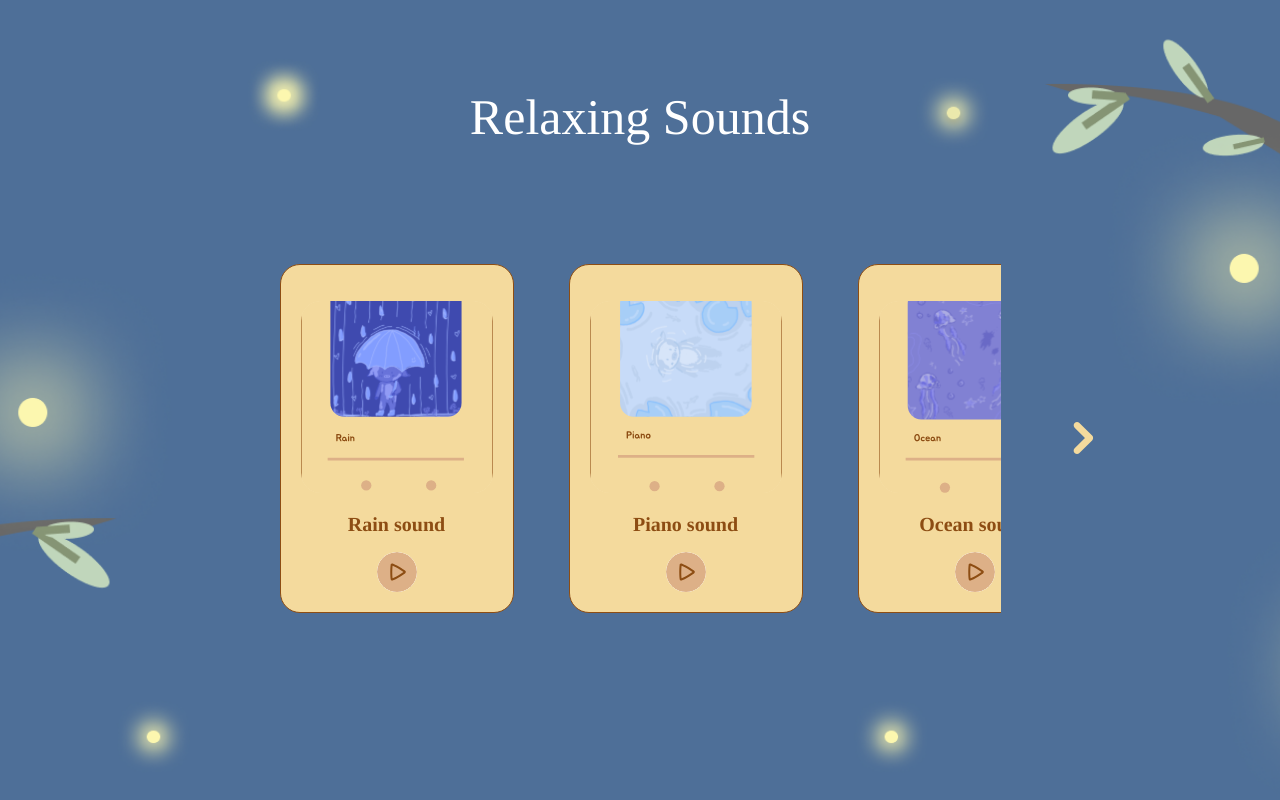
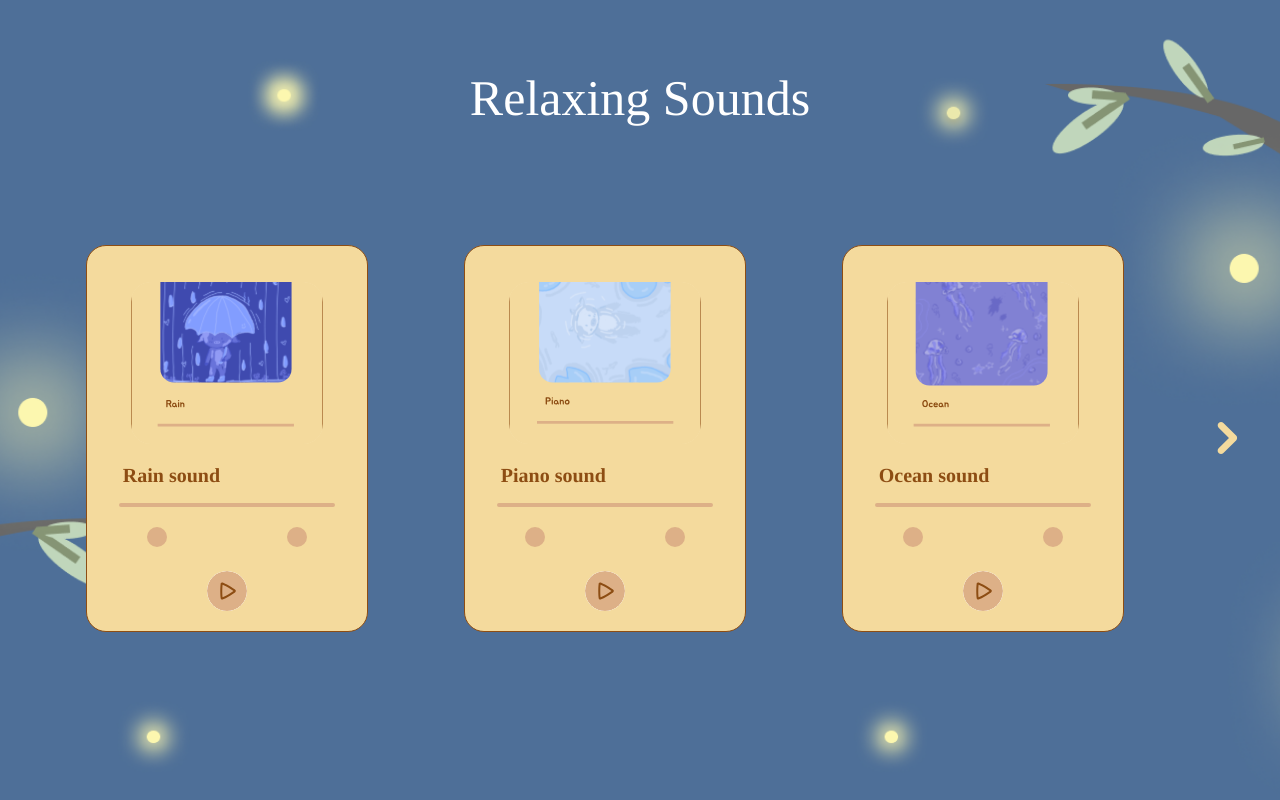
Before and after one commit to include-davis/aggie-peer-counseling, a Next.js app: page / in a window 1280 px wide. Built offline with nearby package versions, Linux system fonts and the light colour scheme; grey boxes are pictures that could not be loaded; a web font is replaced by a local one.

Commit message:
added the cards and cahnged the gaps

```diff
--- a/app/(pages)/_components/destress/RelaxingSounds/RelaxingSounds.jsx
+++ b/app/(pages)/_components/destress/RelaxingSounds/RelaxingSounds.jsx
@@ -23,7 +23,7 @@ export default function RelaxingSounds() {
         if (containerRef.current) {
             const container = containerRef.current;
             const cardWidth = container.firstChild.offsetWidth;
-            const scrollAmount = (cardWidth + 55) * 3; // Scroll 3 cards at a time (including gaps)
+            const scrollAmount = container.clientWidth; // Scroll 3 cards at a time (including gaps)
             container.scrollBy({ left: scrollAmount, behavior: "smooth" });
             setTimeout(checkScrollPosition, 500);
         }
@@ -33,7 +33,7 @@ export default function RelaxingSounds() {
         if (containerRef.current) {
             const container = containerRef.current;
             const cardWidth = container.firstChild.offsetWidth;
-            const scrollAmount = (cardWidth + 55) * 3; // Scroll 3 cards at a time (including gaps)
+            const scrollAmount = container.clientWidth; // Scroll 3 cards at a time (including gaps)
             container.scrollBy({ left: -scrollAmount, behavior: "smooth" });
             setTimeout(checkScrollPosition, 500);
         }
--- a/app/(pages)/_components/destress/RelaxingSounds/RelaxingSounds.module.scss
+++ b/app/(pages)/_components/destress/RelaxingSounds/RelaxingSounds.module.scss
@@ -41,21 +41,22 @@
     display: flex;
     align-items: center;
     justify-content: center;
-    gap: 3.4375rem; /* 55px */
-    margin-top: 1.25rem; /* 20px */
-    width: 58.6875rem; /* (281px * 3) + (55px * 2) = 953px -> 953/16 = 58.6875rem */
+    gap: .33rem; /* 192px */
+    margin-top: 1.25rem;
+    width: 76.6875rem; /* 1227px */
 }
 
 .cardsTrack {
     display: flex;
-    gap: 3.4375rem; /* 55px */
+    gap: 9rem; /* 192px */
+    width: 100%;      /* <-- Add this line */
     overflow: hidden;
     scroll-behavior: smooth;
-    -ms-overflow-style: none;  /* Hide scrollbar for IE and Edge */
-    scrollbar-width: none;  /* Hide scrollbar for Firefox */
+    -ms-overflow-style: none;
+    scrollbar-width: none;
 
     &::-webkit-scrollbar {
-        display: none;  /* Hide scrollbar for Chrome, Safari and Opera */
+        display: none;
     }
 }
 
@@ -80,3 +81,16 @@
     opacity: 0;
     pointer-events: none;
 }
+
+// musicCard.module.scss
+.cardContainer {
+    position: relative;
+    width: 17.5625rem; /* 281px */
+    height: 24.1875rem; /* 387px */
+}
+
+.card {
+    width: 100%; // NOT 120.43%!
+    height: 100%;
+    // ...rest of your styles
+}
--- a/app/(pages)/_components/destress/RelaxingSounds/musicCard.jsx
+++ b/app/(pages)/_components/destress/RelaxingSounds/musicCard.jsx
@@ -53,6 +53,13 @@ export default function MusicCard({ imagePath, altText }) {
                 </div>
                 <div className={styles.cardInfo}>
                     <h3 className={styles.soundTitle}>{altText}</h3>
+                    <div className={styles.progressRow}>
+                        <div className={styles.progressBar}></div>
+                    </div>
+                    <div className={styles.circlesRow}>
+                        <div className={styles.sideCircle}></div>
+                        <div className={styles.sideCircle}></div>
+                    </div>
                     <div className={styles.controls}>
                         <Image
                             src={isPlaying ? '/images/destress_relaxing_sounds/pauseButton.svg' : '/images/destress_relaxing_sounds/playbutton.svg'}
--- a/app/(pages)/_components/destress/RelaxingSounds/musicCard.module.scss
+++ b/app/(pages)/_components/destress/RelaxingSounds/musicCard.module.scss
@@ -1,7 +1,11 @@
-
+.cardContainer {
+    position: relative;
+    width: 17.5625rem; /* 281px / 16 = 17.5625rem */
+    height: 24.1875rem; /* 387px / 16 = 24.1875rem */
+}
 
 .card {
-    width: 100%;
+    width: 120.43%;
     height: 100%;
     background: #F4DA9D;
     border: 0.0625rem solid #8D4D13; /* 1px */
@@ -29,9 +33,11 @@
 
 .soundTitle {
     font-size: 1.25rem;
-    color: #8D4D13; /* Changed to match the border color */
+    color: #8D4D13;
     margin-bottom: 1rem;
     font-family: 'JejuMyeongjo', Times, serif;
+    text-align: left;      // Add this
+    margin-left: 1rem;     // Add some left margin for spacing
 }
 
 .controls {
@@ -104,3 +110,33 @@
     background-color: rgba(255, 255, 255, 0.8); /* Add a lighter background color */
     filter: brightness(1.2); /* Slightly brighten the button */
 }
+
+.progressRow {
+    width: 100%;
+    display: flex;
+    justify-content: center;
+    margin-bottom: 1.25rem;
+}
+
+.progressBar {
+    width: 90%;
+    height: 0.25rem;
+    background: #DDB087;
+    border-radius: 0.125rem;
+}
+
+.circlesRow {
+    width: 100%;
+    display: flex;
+    justify-content: space-between;
+    align-items: center;
+    margin-bottom: 1.5rem;
+    padding: 0 2.5rem; /* space from edges */
+}
+
+.sideCircle {
+    width: 1.25rem;   /* 20px */
+    height: 1.25rem;
+    background: #DDB087;
+    border-radius: 50%;
+}
```
